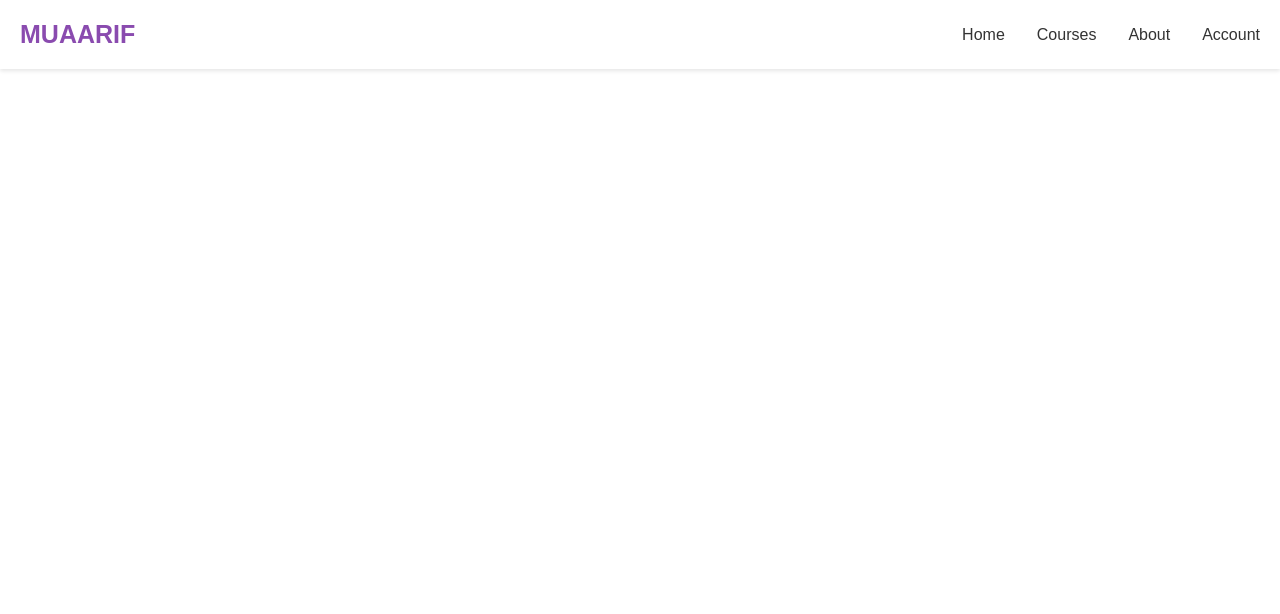
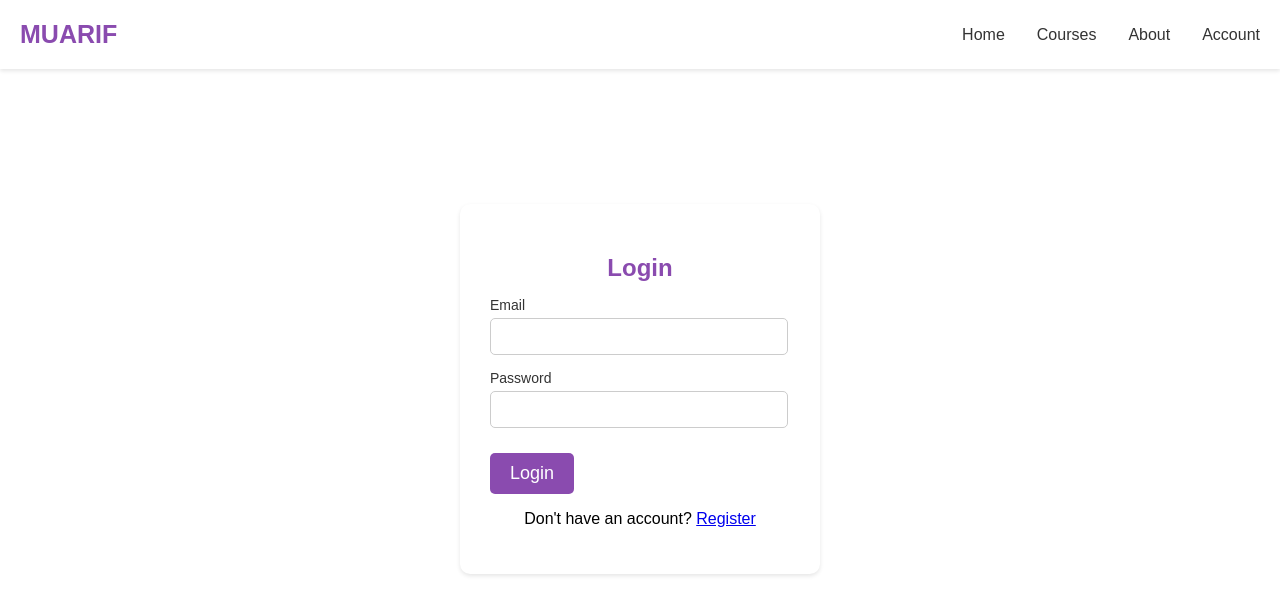
Before and after one commit to junaid-sarwar/MUARIF, a React (Vite) app in the folder frontend/: page /login in a window 1280 px wide. Shown: the top 614 px of the page. Built offline with nearby package versions, Linux system fonts and the light colour scheme.

Commit message:
login page frontend

```diff
--- a/frontend/src/App.css
+++ b/frontend/src/App.css
@@ -4,3 +4,23 @@
   box-sizing: border-box;
   font-family: Arial, sans-serif;
 }
+
+.common-btn{
+  background-color: #8a4baf;
+  color: #fff;
+  padding: 10px 20px;
+  border: none;
+  border-radius: 5px;
+  font-size: 18px;
+  cursor: pointer;
+  transition: background-color .3s ease;
+  margin-top: 10px;
+
+  &:hover{
+    background-color: #5f3573;
+  }
+
+  @media(max-width:768px){
+    font-size: 16px;
+  }
+}
--- a/frontend/src/App.jsx
+++ b/frontend/src/App.jsx
@@ -3,6 +3,9 @@
 import {BrowserRouter, Routes, Route} from 'react-router-dom';
 import Home from './pages/home/Home';
 import Header from './components/header/Header';
+import Login from './pages/auth/Login';
+import Register from './pages/auth/Register';
+import Verify from './pages/auth/Verify';
 
 const App = () => {
   return (
@@ -10,7 +13,10 @@
     <BrowserRouter>
     <Header/>
       <Routes>
-        <Route path='/' element={<Home/>}></Route>
+        <Route path='/' element={<Home/>}/>
+        <Route path='/login' element={<Login/>}/>
+        <Route path='/register' element={<Register/>}/>
+        <Route path='/verify' element={<Verify/>}/>
       </Routes>
     </BrowserRouter>
     </>
--- a/frontend/src/components/header/Header.jsx
+++ b/frontend/src/components/header/Header.jsx
@@ -5,7 +5,7 @@
 const Header = () => {
   return (
     <header>
-        <div className='logo'>MUAARIF</div>
+        <div className='logo'>MUARIF</div>
 
         <div className='link'>
             <Link to={'/'}>Home</Link>
--- /dev/null
+++ b/frontend/src/pages/auth/Login.jsx
@@ -0,0 +1,27 @@
+import React from 'react';
+import "./auth.css";
+import {Link} from 'react-router-dom'
+
+const Login = () => {
+  return (
+    <div className="auth-page">
+        <div className="auth-form">
+            <h2>Login</h2>
+            <form>
+                <label htmlFor="email">Email</label>
+                <input type="email" required />
+
+                <label htmlFor="password">Password</label>
+                <input type="password" required />
+
+                <button className='common-btn'>Login</button>
+            </form>
+
+            <p>Don't have an account? <Link to = "/register">Register</Link>
+            </p>
+        </div>
+    </div>
+  )
+}
+
+export default Login
--- /dev/null
+++ b/frontend/src/pages/auth/Register.jsx
@@ -0,0 +1,30 @@
+import React from 'react';
+import "./auth.css";
+import {Link} from 'react-router-dom';
+
+const Register = () => {
+  return (
+    <div className="auth-page">
+        <div className="auth-form">
+            <h2>Register</h2>
+            <form>
+            <label htmlFor="name">Name</label>
+            <input type="text" required />
+
+                <label htmlFor="email">Email</label>
+                <input type="email" required />
+
+                <label htmlFor="password">Password</label>
+                <input type="password" required />
+
+                <button className='common-btn'>Register</button>
+            </form>
+
+            <p>Have an account? <Link to = "/login">Login</Link>
+            </p>
+        </div>
+    </div>
+  )
+}
+
+export default Register
--- /dev/null
+++ b/frontend/src/pages/auth/Verify.jsx
@@ -0,0 +1,22 @@
+import React from 'react'
+import "./auth.css";
+import { Link } from 'react-router-dom';
+
+const Verify = () => {
+  return (
+    <div className="auth-page">
+        <div className="auth-form">
+            <h2>Verify Account</h2>
+            <form >
+                <label htmlFor="otp">OTP</label>
+                <input type="number" required/>
+                <button className='common-btn'>Verify</button>
+            </form>
+
+            <p>Go to <Link to = "/login">Login</Link> Page</p>
+        </div>
+    </div>
+  )
+}
+
+export default Verify
--- /dev/null
+++ b/frontend/src/pages/auth/auth.css
@@ -0,0 +1,41 @@
+.auth-page{
+    display: flex;
+    align-items: center;
+    justify-content: center;
+    height: 80vh;
+    background-color: white;
+
+    .auth-form{
+        background-color: #fff;
+        padding: 30px;
+        border-radius: 10px;
+        box-shadow: 0px 2px 4px rgba(0, 0, 0, 0.1);
+        text-align: center;
+        width: 300px;
+
+        h2{
+            font-size: 24px;
+            color: #8a4baf;
+            margin-bottom: 15px;
+        }
+
+        form{
+            text-align: left;
+
+            label{
+                display: block;
+                margin-bottom: 5px;
+                font-size: 14px;
+                color: #333
+            }
+
+            input{
+                width: 92%;
+                padding: 10px;
+                margin-bottom: 15px;
+                border: 1px solid #ccc;
+                border-radius: 5px;
+            }
+        }
+    }
+}
```
